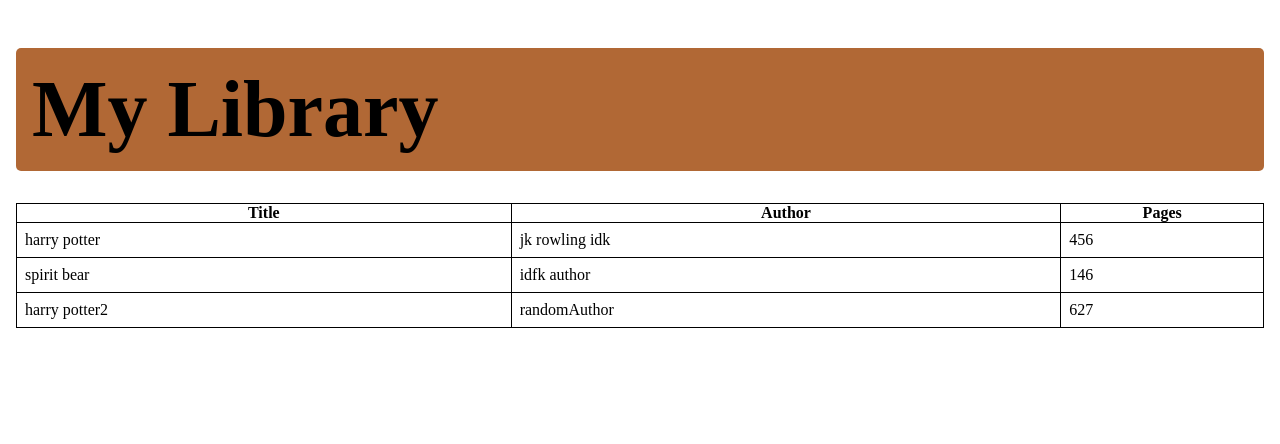
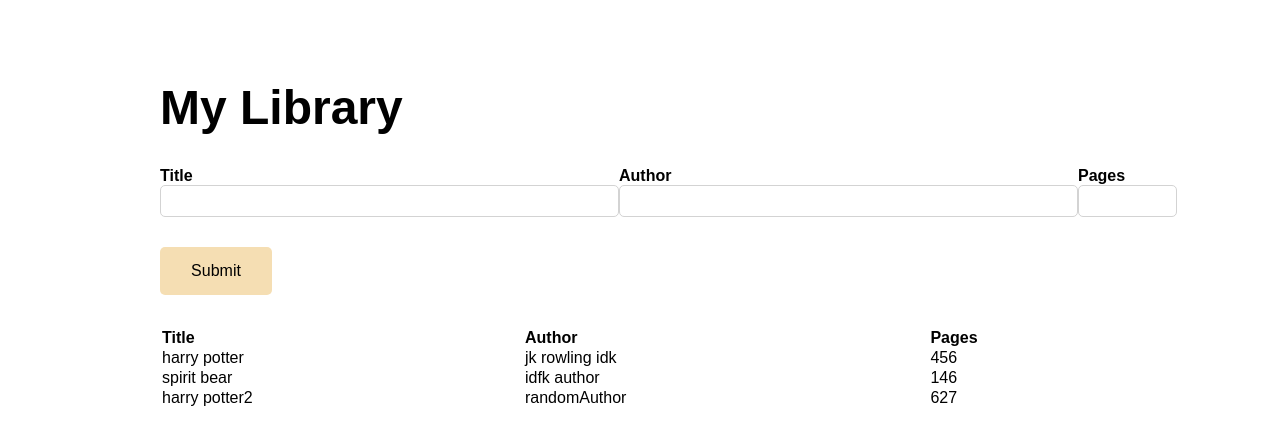
Before and after one commit to GrandeJames/library, a plain HTML site: page index.html in a window 1280 px wide. Drawn offline with Linux system fonts and the light colour scheme.

Commit message:
Add a form and fix styling

```diff
--- a/index.html
+++ b/index.html
@@ -10,6 +10,27 @@
             <h1>My Library</h1>
         </header>
 
+        <form>
+            <div class="input-container">
+                <div class="input-section">
+                    <label for="title">Title</label><br>
+                    <input type="text" id="title" name="title" size="55">
+                </div>
+
+                <div class="input-section">
+                    <label for="author">Author</label><br>
+                    <input type="text" id="author" name="author" size="55">
+                </div>
+
+                <div class="input-section">
+                    <label for="pages">Pages</label><br>
+                    <input type="text" id="pages" name="pages" size="10">
+                </div>
+            </div>
+
+            <input class="submit-button" type="submit" value="Submit">
+        </form>
+
         <table>
             <tr>
                 <th>Title</th>
--- a/styles.css
+++ b/styles.css
@@ -1,6 +1,7 @@
 /* Layout */
 :root {
     --color-primary: rgba(177,104,53,255);
+    --border-radius: 5px;
 }
 
 * {
@@ -13,33 +14,50 @@ body {
     display: flex;
     flex-direction: column;
     min-height: 100vh;
+    font-family: Arial, Helvetica, sans-serif;
+    padding: 5rem 10rem 0 10rem;
 }
 
 header {
     height: fit-content;
-    margin: 3rem 1rem 1rem 1rem;
-    padding: 1rem;
+}
+
+form {
     display: flex;
-    align-items: center;
-    background-color: var(--color-primary);
-    border-radius: 5px;
+    flex-direction: column;
+    margin: 2rem 0 2rem 0;
+    justify-content: space-between;
+    height: 16vh;
+}
+
+.input-container {
+    display: flex;
+    justify-content: space-between;
+}
+
+label {
+    font-weight: 700;
+}
+
+input {
+    height: 2rem;
+    border: 1px solid lightgray;
+    border-radius: var(--border-radius);
+}
+
+.submit-button {
+    width: 7rem;
+    height: 3rem;
+    background-color: wheat;
+    border-radius: var(--border-radius);
+    border: none;
+    font-size: 1rem;
 }
 
 h1 {
-    font-size: 5rem;
+    font-size: 3rem;
 }
 
-table {
-    margin: 1rem 1rem;
+th {
+    text-align: left;
 }
-
-table,
-th,
-td {
-    border: 1px solid black;
-    border-collapse: collapse;
-}
-
-td {
-    padding: 0.5rem;
-}
```
